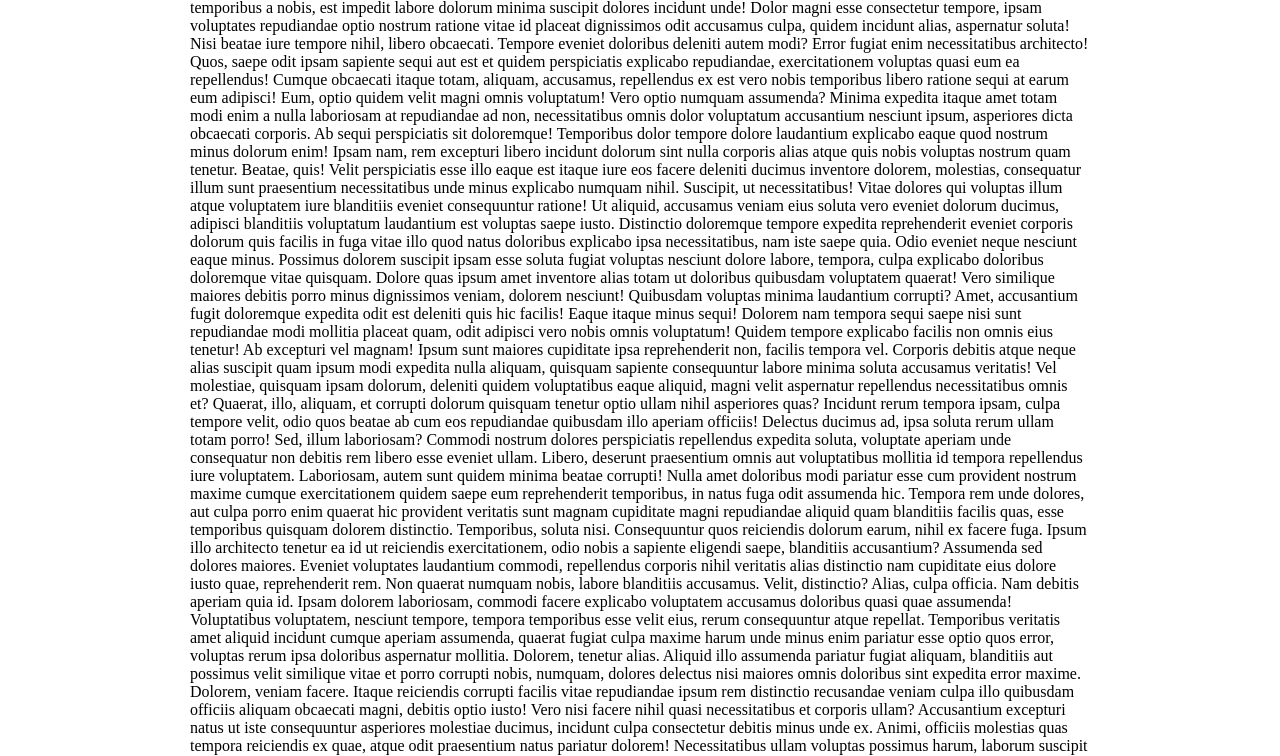
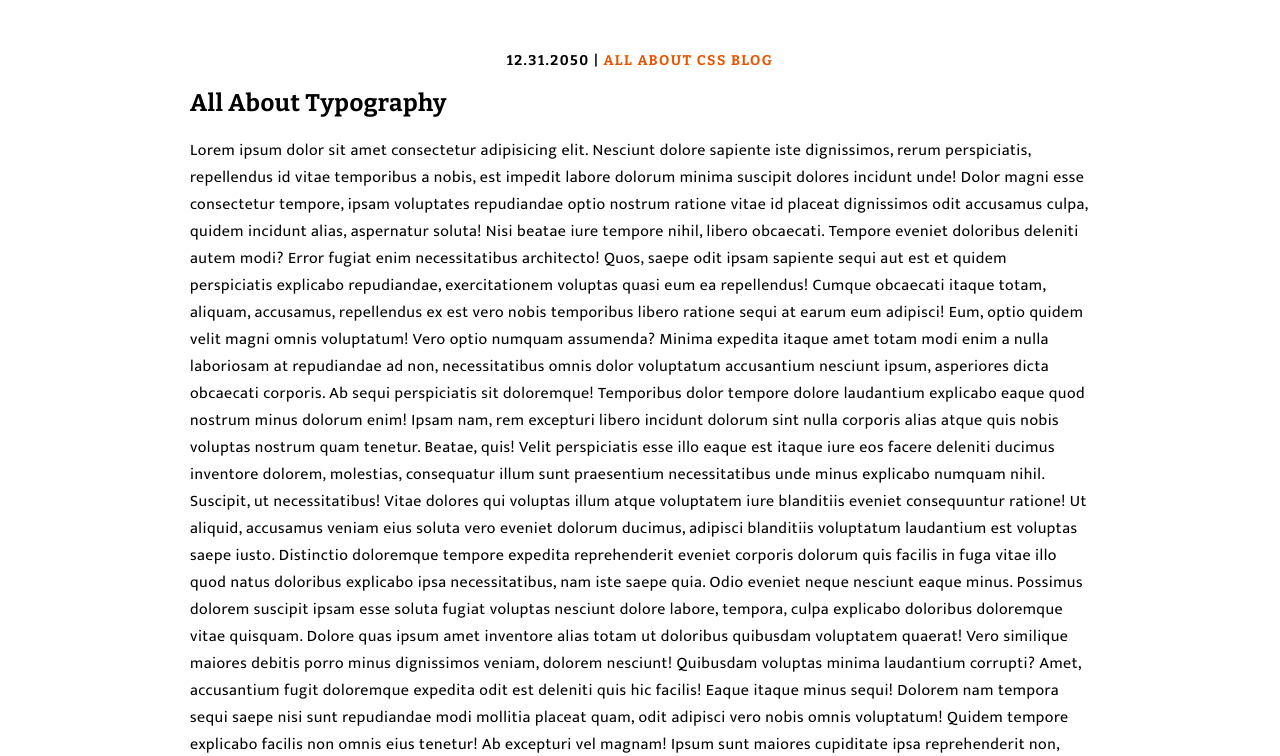
Before and after one commit to jonmico/blog-post, a plain HTML site: page index.html in a window 1280 px wide. Shown: the part 75-831 px from the top of the page. Drawn offline with nearby package versions, Linux system fonts and the light colour scheme.

Commit message:
Add fonts, styling for headers.

```diff
--- a/index.html
+++ b/index.html
@@ -4,11 +4,20 @@
     <meta charset="UTF-8" />
     <meta http-equiv="X-UA-Compatible" content="IE=edge" />
     <meta name="viewport" content="width=device-width, initial-scale=1.0" />
+    <link rel="preconnect" href="https://fonts.googleapis.com" />
+    <link rel="preconnect" href="https://fonts.gstatic.com" crossorigin />
+    <link
+      href="https://fonts.googleapis.com/css2?family=Bitter:wght@300;400;500;700&family=Mukta:wght@300;400;500;700&display=swap"
+      rel="stylesheet"
+    />
     <link rel="stylesheet" href="styles.css" />
     <title>Typography Blog Post</title>
   </head>
   <body>
+    <h1>A Blog Post</h1>
     <div class="content">
+      <p class="info">12.31.2050 | <span>All About CSS Blog</span></p>
+      <h2>All About Typography</h2>
       <p>
         Lorem ipsum dolor sit amet consectetur adipisicing elit. Nesciunt dolore
         sapiente iste dignissimos, rerum perspiciatis, repellendus id vitae
--- a/styles.css
+++ b/styles.css
@@ -1,5 +1,35 @@
+body {
+  font-family: Mukta, sans-serif;
+  font-size: 16px;
+  margin: 0;
+  padding: 0;
+  letter-spacing: 0.5px;
+}
+
+h1,
+h2,
+h3,
+h4,
+h5,
+h6 {
+  font-family: Bitter, serif;
+}
+
 .content {
   max-width: 900px;
   margin: 0 auto;
   padding: 32px;
 }
+
+.info {
+  font-family: Bitter, serif;
+  font-size: 14px;
+  font-weight: bold;
+  text-align: center;
+  text-transform: uppercase;
+  letter-spacing: 1.5px;
+}
+
+.info span {
+  color: #e95400;
+}
```
